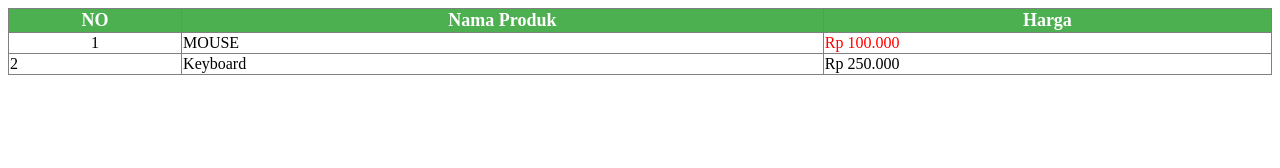
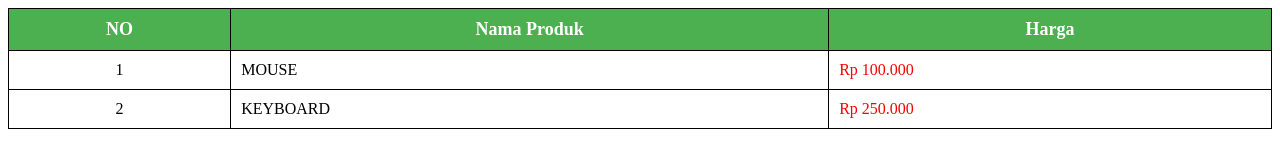
Before and after one commit to adedwi208/1124160201-table-01, a plain HTML site: page index.html in a window 1280 px wide. Drawn offline with Linux system fonts and the light colour scheme.

Commit message:
perubahan border collapse

```diff
--- /dev/null
+++ b/assets/style.css
@@ -0,0 +1,30 @@
+table {
+    border-collapse: collapse;
+    width: 100%;
+    border: 1px solid black;
+}
+
+th, td {
+    padding: 10px;
+    border: 1px solid black;
+}
+
+th{
+    background-color: #4caf50;
+    color: white;
+    font-weight: bold;
+    font-size: 18px;
+    text-align: center;
+}
+
+td:nth-child(1) {
+    text-align: center;
+}
+
+td:nth-child(2) {
+    text-transform: uppercase;
+}
+
+td:nth-child(3) {
+    color: red;
+}
--- a/index.html
+++ b/index.html
@@ -4,6 +4,7 @@
     <meta charset="UTF-8">
     <meta name="viewport" content="width=device-width, initial-scale=1.0">
     <title>table</title>
+    <link rel="stylesheet" href="assets/style.css">
 </head>
 <body>
     <table border="1" style="border-collapse: collapse;" width="100%">
```
